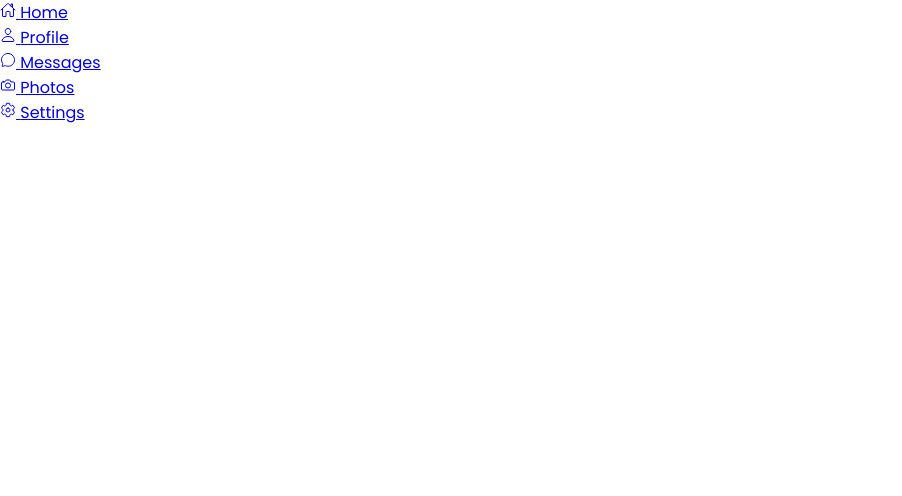
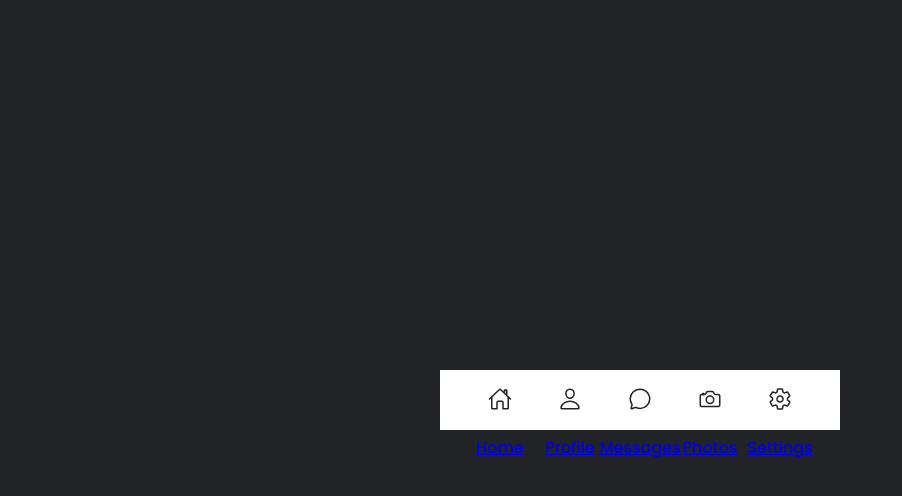
Before and after one commit to CJR85/magic-nav-menu-2, a plain HTML site: page index.html in a window 1280 px wide. Shown: the whole page, without its empty margins (0-902 px from the left). Drawn offline with nearby package versions, Linux system fonts and the light colour scheme.

Commit message:
Style body, navigation class and properties

```diff
--- a/style.css
+++ b/style.css
@@ -6,3 +6,54 @@
   box-sizing: border-box;
   font-family: 'Poppins', sans-serif;
 }
+
+body {
+  display: flex;
+  justify-content: center;
+  align-items: center;
+  min-height: 100vh;
+  background: #222327;
+}
+
+.navigation {
+  position: relative;
+  width: 400px;
+  height: 60px;
+  background: #fff;
+  display: flex;
+  justify-content: center;
+  align-items: center;
+}
+
+.navigation ul {
+  display: flex;
+  width: 350px;
+}
+
+.navigation ul li {
+  list-style: none;
+  position: relative;
+  width: 70px;
+  height: 60px;
+  z-index: 2;
+}
+
+.navigation ul li a {
+  position: relative;
+  display: flex;
+  justify-content: center;
+  align-items: center;
+  flex-direction: column;
+  width: 100%;
+  text-align: center;
+  font-weight: 500;
+}
+
+.navigation ul li a .icon {
+  position: relative;
+  display: block;
+  line-height: 65px;
+  font-size: 1.5em;
+  transition: 0.5s;
+  color: #222327;
+}
```
